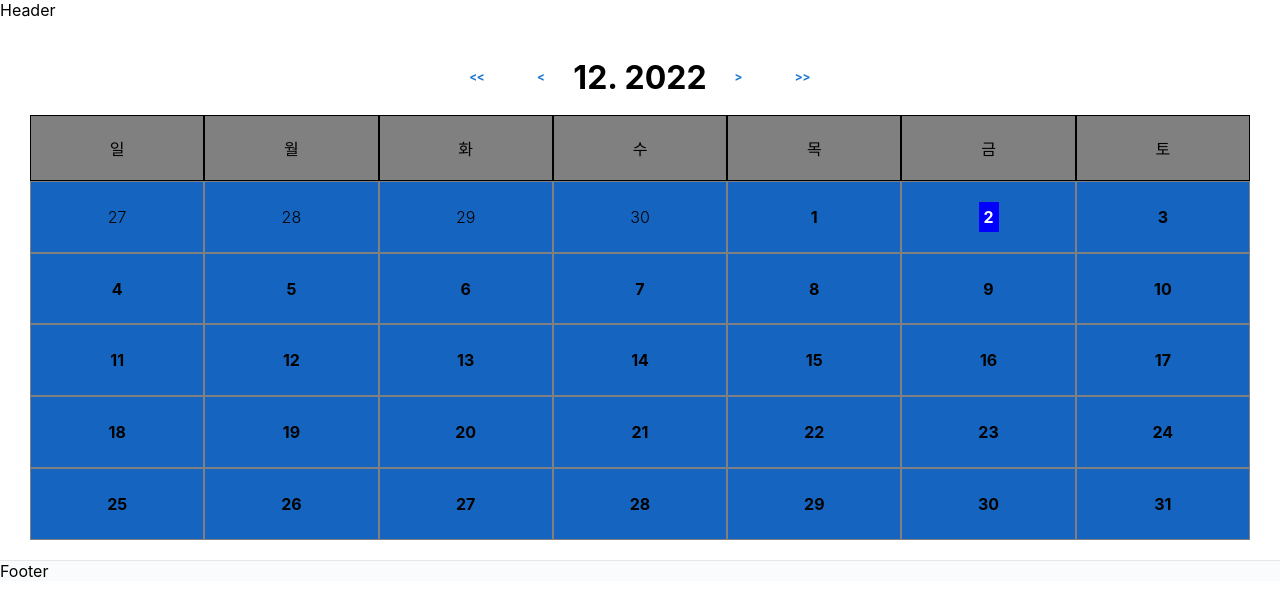
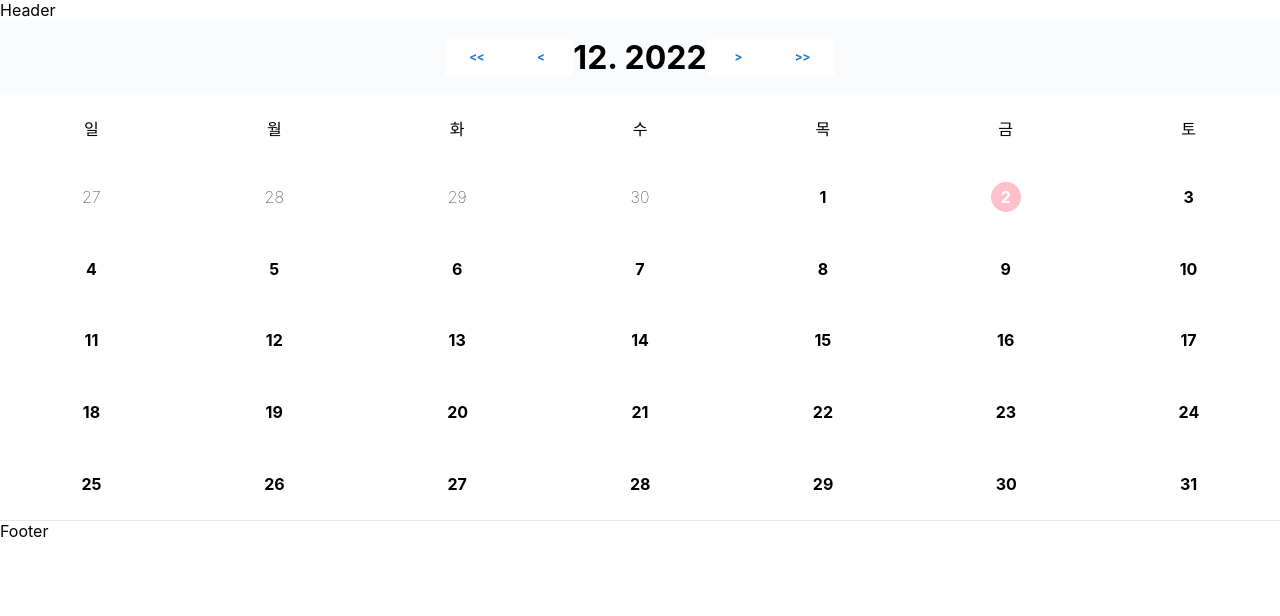
Before and after one commit to suplas/react-toy-project, a React (Create React App) app: page / in a window 1280 px wide. Shown: the top 616 px of the page. Built offline with nearby package versions, Linux system fonts and the light colour scheme.

Commit message:
calendar degin update
work on degin

```diff
--- a/src/App.tsx
+++ b/src/App.tsx
@@ -4,6 +4,11 @@ import CalendarService from './app/services/CalendarService'
 import CalendarMain from './components/Calendar/CalendarMain'
 import CalendarViewModel from './app/viewModels/CalendarViewModel'
 import styled from 'styled-components'
+
+const Wrap = styled.div`
+  background-color: #fafbfc;
+  overflow: hidden;
+`
 
 const Header = styled.div`
   position: relative;
@@ -16,12 +21,12 @@ const Container = styled.div`
   position: relative;
   justify-content: center;
   align-item: center;
-  padding: 20px 30px;
+  //padding: 20px 30px;
   margin: 0 auto;
 `
 
 const Footer = styled.div`
-  background-color: #fafbfc;
+  background-color: #fff;
   border-top: 1px solid #e4e8eb;
 `
 
@@ -29,7 +34,7 @@ function App() {
   let viewModel = new CalendarViewModel(CalendarService.instance)
 
   return (
-    <div className="wrap">
+    <Wrap>
       <Header>
         <p>Header</p>
       </Header>
@@ -39,7 +44,7 @@ function App() {
       <Footer>
         <p>Footer</p>
       </Footer>
-    </div>
+    </Wrap>
   )
 }
 
--- a/src/components/Calendar/AllDay.tsx
+++ b/src/components/Calendar/AllDay.tsx
@@ -8,27 +8,32 @@ interface ContainerProps {
 }
 
 const Container = styled.div<ContainerProps>`
-  border: 1px solid gray;
+  border: 0;
   display: flex;
   justify-content: center;
   align-items: center;
   &:hover {
-    background-color: gray;
+    background-color: #fff;
   }
   p {
+    width: 20px;
     padding: 5px;
-    font-weight: ${({ sameMonth }) => (sameMonth ? `700` : `300`)};
+    text-align: center;
+    font-weight: ${({ sameMonth }) => (sameMonth ? `700` : `100`)};
     ${({ sameDay }) =>
       sameDay
         ? css`
-            color: white;
-            background-color: blue;
+            color: #fff;
+            background-color: pink;
+            border-radius: 3rem;
           `
         : css``}
     ${({ clickDay }) =>
       clickDay
         ? css`
-            border: 1px solid skyblue;
+            color: #fff;
+            background-color: pink;
+            border-radius: 3rem;
           `
         : css``}
   }
--- a/src/components/Calendar/DateBox.tsx
+++ b/src/components/Calendar/DateBox.tsx
@@ -55,11 +55,8 @@ const DateBox = ({ nowDate, setNowDate, clickedDate, setClickedDate }: Props) =>
         flex: 1,
         display: 'grid',
         gridTemplateColumns: 'repeat(7, 1fr)',
-        backgroundColor: 'primary.dark',
-        '&:hover': {
-          backgroundColor: 'primary.main',
-          opacity: [0.9, 0.8, 0.7],
-        },
+        backgroundColor: '#fff',
+        border: 0,
       }}
     >
       {weeks.map(week => {
@@ -78,23 +75,6 @@ const DateBox = ({ nowDate, setNowDate, clickedDate, setClickedDate }: Props) =>
         )
       })}
     </Box>
-    // <Container>
-    //   {weeks.map((week) => {
-    //     return <WeekBox key={week} weekName={week} />;
-    //   })}
-    //   {allDay.map((day: Date) => {
-    //     return (
-    //       <AllDay
-    //         key={day.getTime()}
-    //         day={day}
-    //         nowDate={nowDate}
-    //         setNowDate={setNowDate}
-    //         clickedDate={clickedDate}
-    //         setClickedDate={setClickedDate}
-    //       />
-    //     );
-    //   })}
-    // </Container>
   )
 }
 
--- a/src/components/Calendar/WeekBox.tsx
+++ b/src/components/Calendar/WeekBox.tsx
@@ -2,8 +2,8 @@ import React from 'react'
 import styled from 'styled-components'
 
 const Container = styled.div`
-  background-color: gray;
-  border: 1px solid black;
+  background-color: #fff;
+  border: 0;
   display: flex;
   justify-content: center;
   align-items: center;
```
